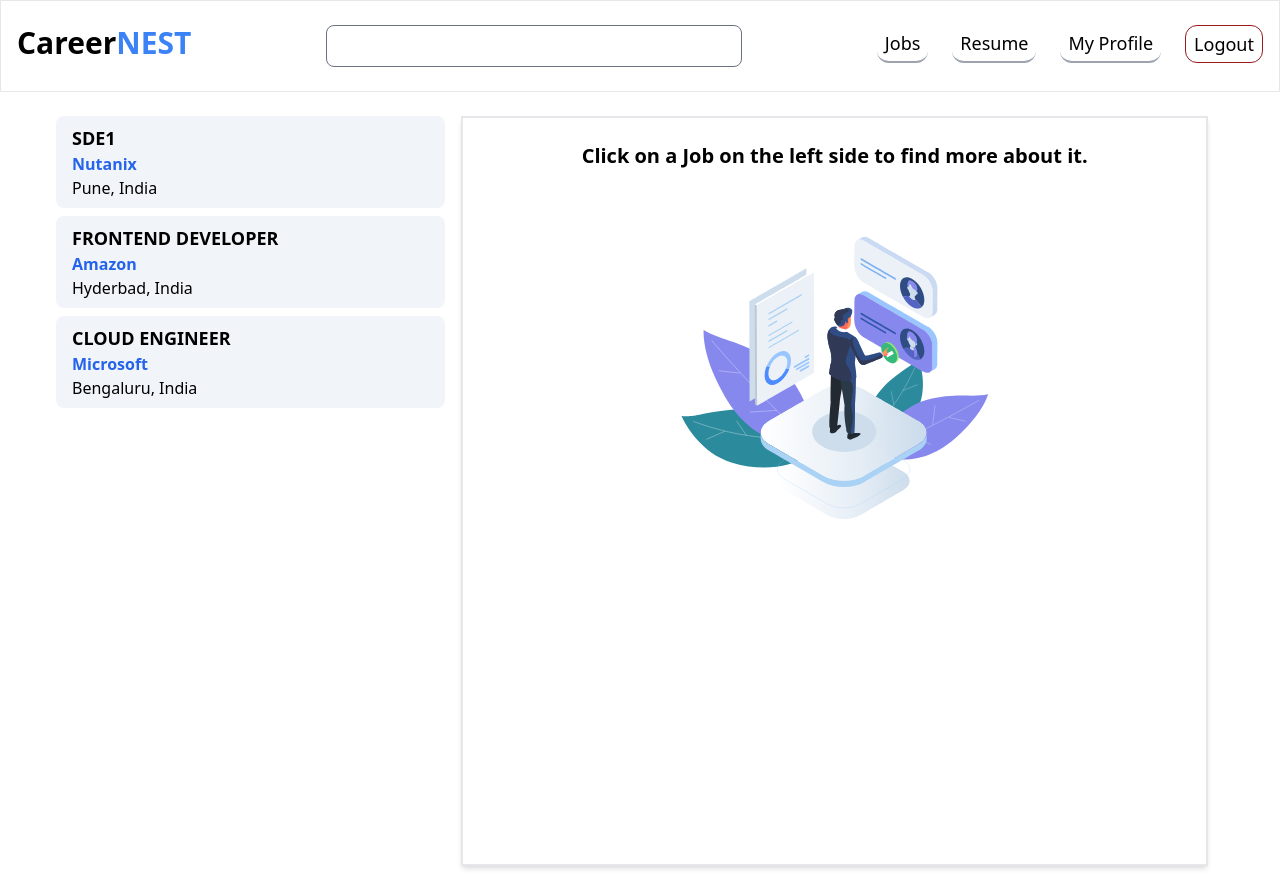
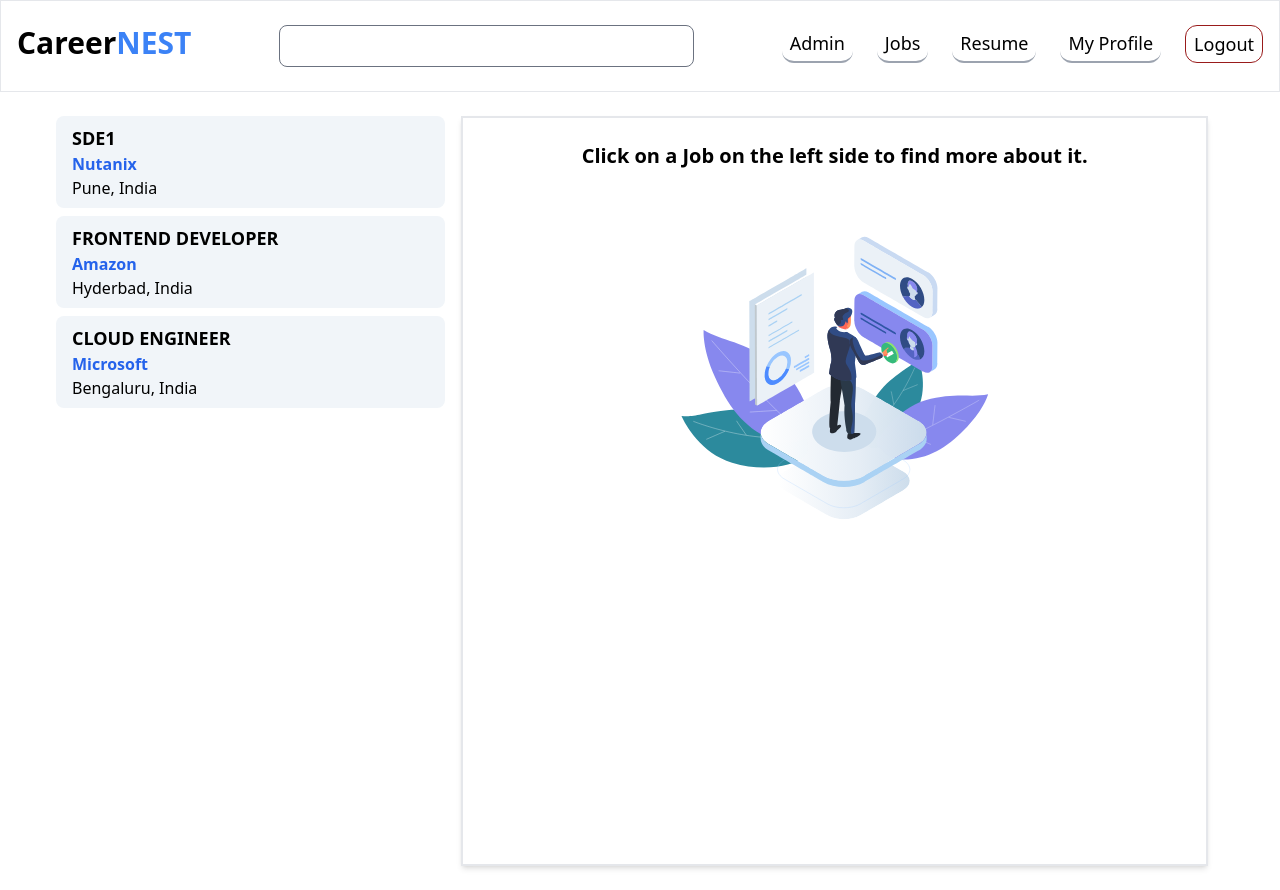
Before and after one commit to Debraj550/CareerNEST-SAAS, a React (Create React App) app in the folder client/: page /jobs in a window 1280 px wide. Built offline with nearby package versions, Linux system fonts and the light colour scheme; the HTML template or start-up script is replaced by a standard one.

Commit message:
merged changes and added tenant management portal update buttons

```diff
--- a/client/src/components/Header.tsx
+++ b/client/src/components/Header.tsx
@@ -4,7 +4,7 @@ import useAuth from "../hooks/useAuth";
 
 export const Header: React.FC = () => {
   const [isLoggedin] = useAuth();
-
+  const [isAdmin] = useAuth();
   return (
     <div className="px-4 py-6 border border-b">
       <div className="flex justify-between">
@@ -30,6 +30,14 @@ export const Header: React.FC = () => {
             </div>
             <div>
               <div className="text-lg flex gap-6">
+                {isAdmin && (
+                  <Link
+                    className="px-2 py-1 border-b-2 border-gray-400 rounded-xl "
+                    to="/admin"
+                  >
+                    <h1 className="transition-all hover:scale-95">Admin</h1>
+                  </Link>
+                )}
                 <Link
                   className="px-2 py-1 border-b-2 border-gray-400 rounded-xl "
                   to="/jobs"
```
